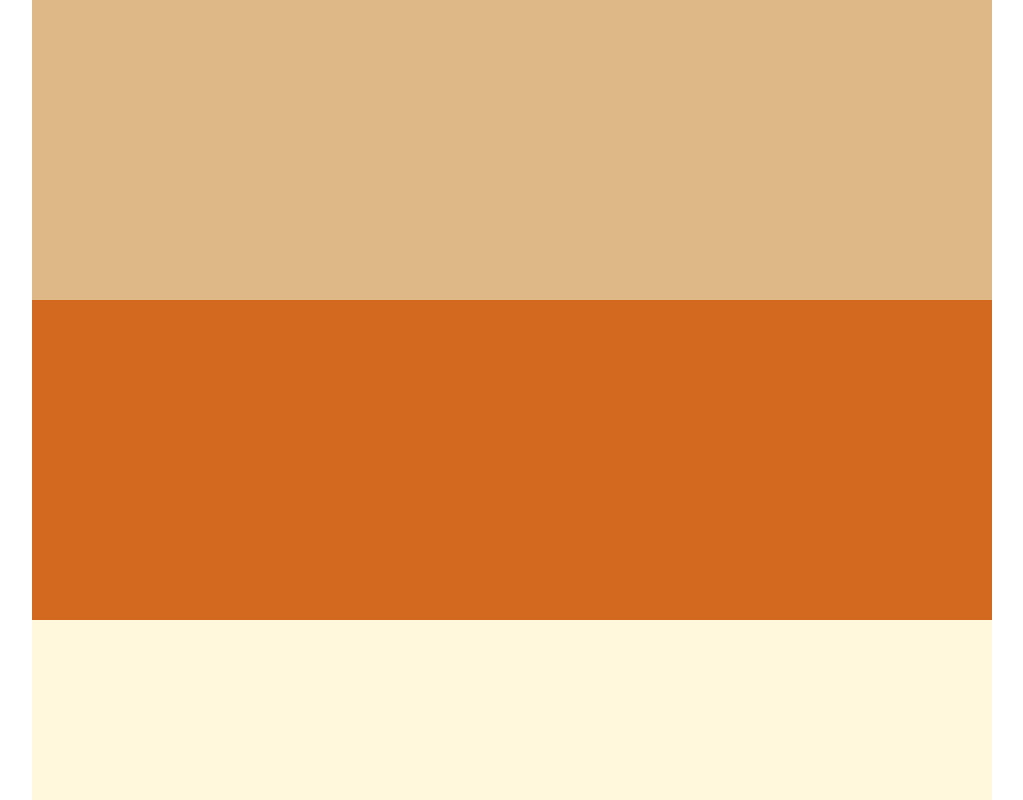
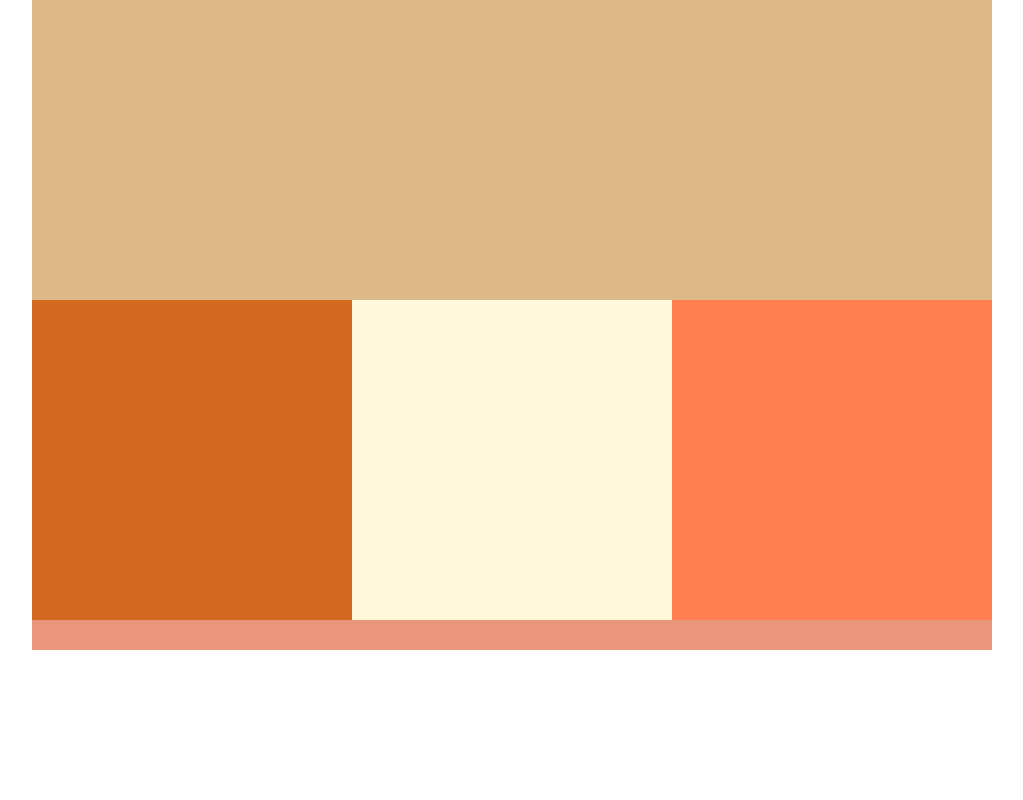
Before and after one commit to Stacy-Riley/coding-responsive-websites, a plain HTML site: page media-query-mobil-first/index.html in a window 1280 px wide. Shown: the top 800 px of the page, without its empty margins (128-1151 px from the left). Drawn offline with Linux system fonts and the light colour scheme.

Commit message:
Made adjustments to column widths for desktop and tablet sizes

```diff
--- a/media-query-mobil-first/css/main.css
+++ b/media-query-mobil-first/css/main.css
@@ -65,14 +65,17 @@ footer {
 
   #column-1 {
     background-color: blue ;
+    width: 33.333%;
   }
 
   #column-2 {
     background-color: red;
+    width: 33.333%;
   }
 
   #column-3 {
     background-color: pink;
+    width: 33.333%;
   }
 
   footer {
@@ -90,14 +93,17 @@ footer {
 
   #column-1 {
     background-color: Chocolate;
+    width: 33.333%;
   }
 
   #column-2 {
     background-color: Cornsilk;
+    width: 33.333%;
   }
 
   #column-3 {
     background-color: Coral;
+    width: 33.333%;
   }
 
   footer {
```
